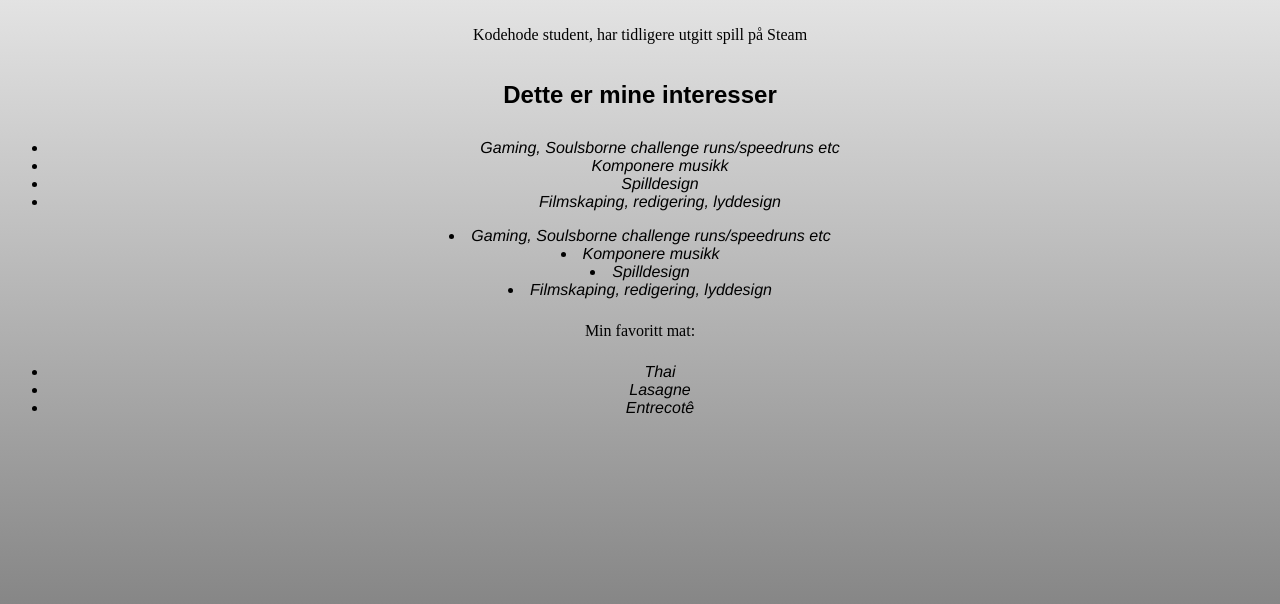
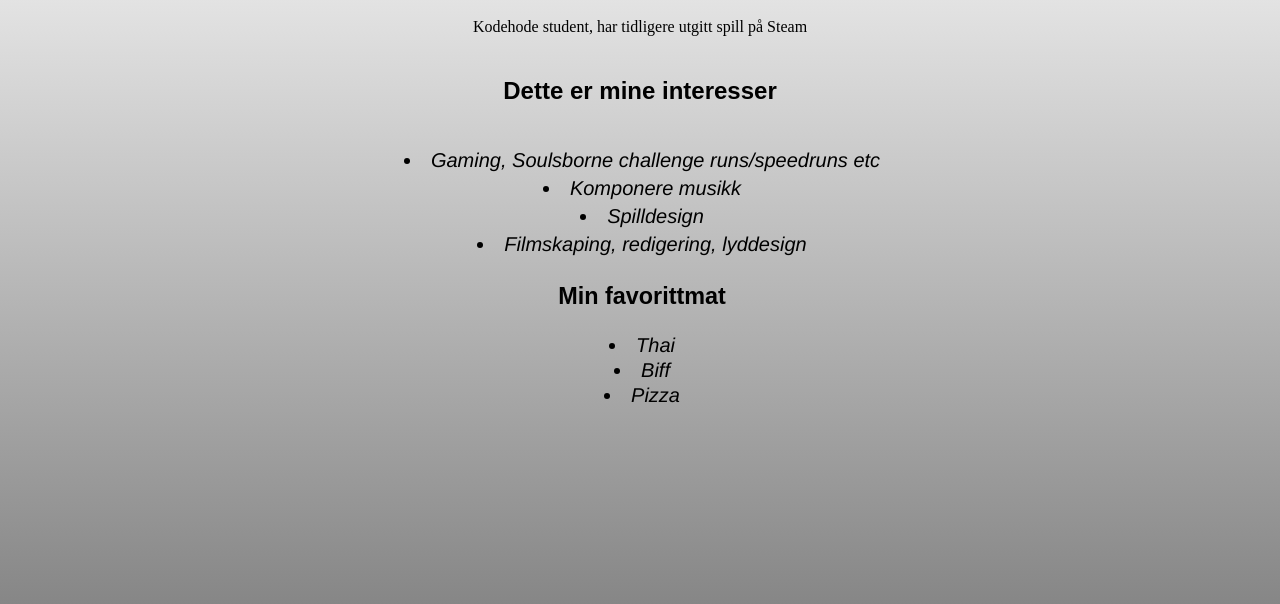
Before and after one commit to chrisdude94/oppgave-1, a plain HTML site: page index.html in a window 1280 px wide. Shown: the part 184-788 px from the top of the page. Drawn offline with Linux system fonts and the light colour scheme.

Commit message:
oppdatert min favorittmat

```diff
--- a/index.html
+++ b/index.html
@@ -4,38 +4,39 @@
 <head>
     <meta charset="UTF-8">
     <meta name="viewport" content="width=device-width, initial-scale=1.0">
-    <title>Document</title>
+    <title>Portfolio</title>
     <link href="style.css" rel="stylesheet">
 
 
-</head>
+
 
 
 <body>
     <h1>Hei! Mitt navn er Christer</h1>
     <p>Kodehode student, har tidligere utgitt spill på Steam</p>
     <h2>Dette er mine interesser</h2>
-    <ul>
-        <li>Gaming, Soulsborne challenge runs/speedruns etc</li>
-        <li>Komponere musikk</li>
-        <li>Spilldesign</li>
-        <li>Filmskaping, redigering, lyddesign</li>
-    </ul>
+
+
+
+
 
     <li class="item1">Gaming, Soulsborne challenge runs/speedruns etc</li>
     <li class="item2">Komponere musikk</li>
     <li class="item3">Spilldesign</li>
     <li class="item4">Filmskaping, redigering, lyddesign</li>
 
-    <div>
-        <p>Min favoritt mat:</p>
-        <ul>
-            <li>Thai</li>
-            <li>Lasagne</li>
-            <li>Entrecotê</li>
-        </ul>
+
+
+    <div class="favorittmat">
+        <h3>Min favorittmat</h3>
+        <li class="item5" >Thai</li>
+        <li class="item6" >Biff</li>
+        <li class="item7" >Pizza</li>
     </div>
+
 
 </body>
 
+
+
 </html>
--- a/style.css
+++ b/style.css
@@ -1,19 +1,124 @@
 h1 {
-    color: rgb(255, 0, 0);
-    text-align: center;
-    }
+  color: rgb(255, 0, 0);
+  text-align: center;
+}
 
-h2 {text-align: center;}
-h1 {line-height: 5;}
-h2 {line-height: 2;}
-p {text-align: center;}
-p {line-height: 1;}
-li {text-align: center;}
+h2 {
+  text-align: center;
+}
+
+h1 {
+  line-height: 5;
+}
+h2 {
+  line-height: 3;
+}
+p {
+  text-align: center;
+}
+p {
+  line-height: 1;
+}
+li {
+  text-align: center;
+}
+li {
+  line-height: 25px;
+}
 
 body {
-    background-image: linear-gradient(white, grey);min-height: 100vh;}
-li {font-style: oblique;}
-li {font-family: 'Franklin Gothic Medium', 'Arial Narrow', Arial, sans-serif;}
-h1 {font-family: Cambria, Cochin, Georgia, Times, 'Times New Roman', serif}
-h2 {font-family: Arial, Helvetica, sans-serif;}
-p{line-height: 2;}
+  background-image: linear-gradient(white, grey);
+  min-height: 100vh;
+}
+li {
+  font-style: oblique;
+}
+li {
+  font-family: "Franklin Gothic Medium", "Arial Narrow", Arial, sans-serif;
+}
+h1 {
+  font-family: Cambria, Cochin, Georgia, Times, "Times New Roman", serif;
+}
+h2 {
+  font-family: Arial, Helvetica, sans-serif;
+}
+p {
+  line-height: 1;
+}
+
+h3 {
+  font-family: Arial, Helvetica, sans-serif;
+}
+p {
+  line-height: 1;
+}
+
+.item1 {
+  color: black;
+  text-align: center;
+  font-family: "Franklin Gothic Medium", "Arial Narrow", Arial, sans-serif;
+  font-size: 20px;
+
+  margin: 1px;
+  padding: 1px;
+  height: 25px;
+  width: 100%;
+  min-height: 50%;
+  border-radius: 25px;
+}
+
+.item2 {
+  color: black;
+  text-align: center;
+  font-family: "Franklin Gothic Medium", "Arial Narrow", Arial, sans-serif;
+  font-size: 20px;
+
+  margin: 1px;
+  padding: 1px;
+  height: 25px;
+  width: 100%;
+  min-height: 50%;
+  border-radius: 25px;
+}
+
+.item3 {
+  color: black;
+  text-align: center;
+  font-family: "Franklin Gothic Medium", "Arial Narrow", Arial, sans-serif;
+  font-size: 20px;
+
+  margin: 1px;
+  padding: 1px;
+  height: 25px;
+  width: 100%;
+  min-height: 50%;
+  border-radius: 25px;
+}
+
+.item4 {
+  color: black;
+  text-align: center;
+  font-family: "Franklin Gothic Medium", "Arial Narrow", Arial, sans-serif;
+  font-size: 20px;
+
+  margin: 1px;
+  padding: 1px;
+  height: 25px;
+  width: 100%;
+  min-height: 50%;
+  border-radius: 25px;
+}
+
+.favorittmat {
+  color: black;
+  text-align: center;
+  font-family: "Franklin Gothic Medium", "Arial Narrow", Arial, sans-serif;
+  font-size: 20px;
+
+  margin: 1px;
+  padding: 1px;
+  height: 25px;
+  width: 100%;
+  min-height: 5px;
+  border-radius: 20px;
+}
```
